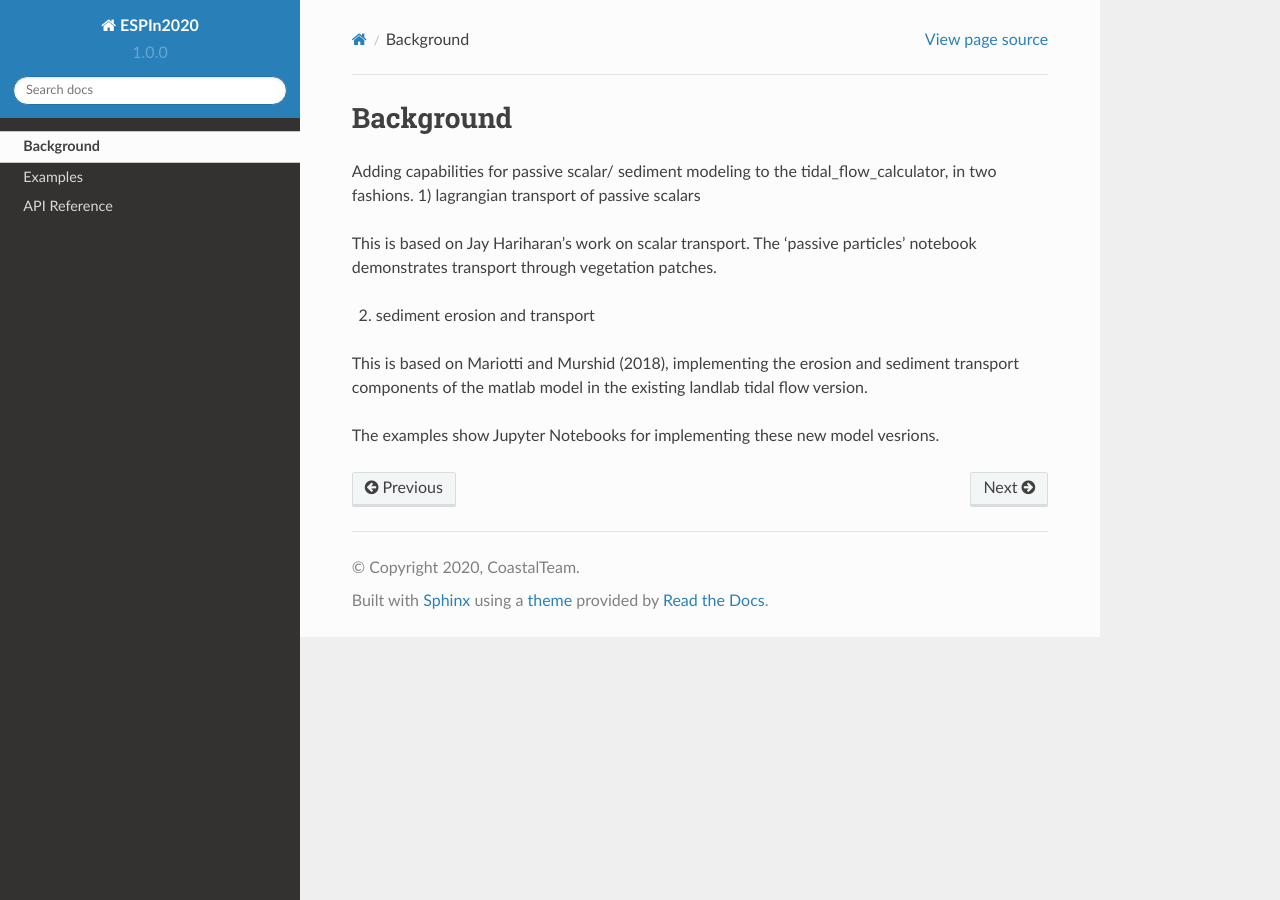
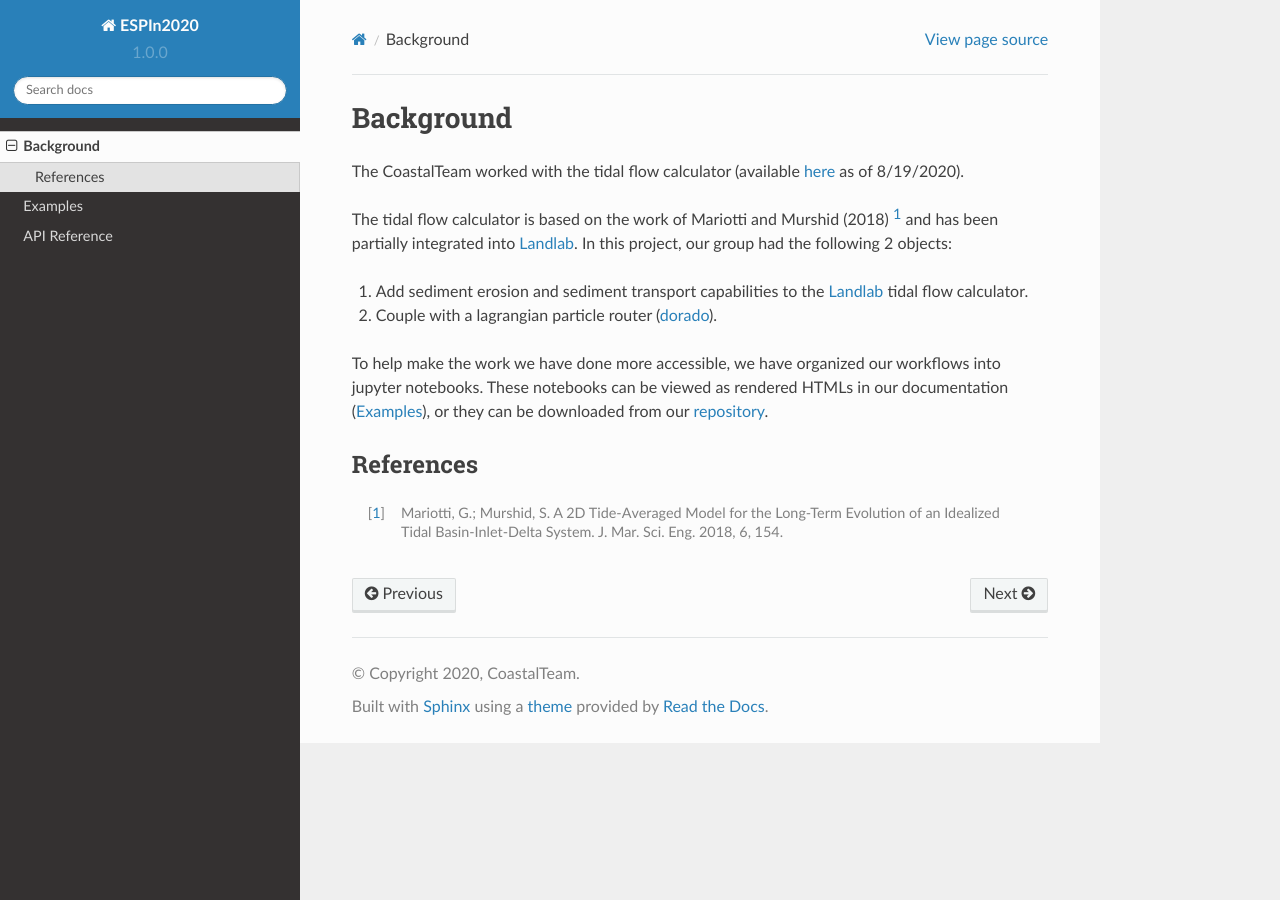
Before and after one commit to rmallen86/CoastalTeam, a Sphinx documentation site: the page built from docs/source/background/index.rst, in a window 1280 px wide. Built offline with Sphinx 7.4.7 and the Read the Docs theme 2.0.0, drawn with Linux system fonts in a browser that asks for light colours.

Commit message:
cleanup docs

```diff
--- a/docs/source/background/index.rst
+++ b/docs/source/background/index.rst
@@ -4,13 +4,19 @@
 Background
 ==========
 
-Adding capabilities for passive scalar/ sediment modeling to the tidal_flow_calculator, in two fashions.
-1) lagrangian transport of passive scalars
+The CoastalTeam worked with the tidal flow calculator (available `here <https://github.com/landlab/landlab/tree/gt/tidal-flow-component>`_ as of 8/19/2020).
 
-This is based on Jay Hariharan's work on scalar transport.  The 'passive particles' notebook demonstrates transport through vegetation patches.
+The tidal flow calculator is based on the work of Mariotti and Murshid (2018) [1]_ and has been partially integrated into `Landlab <http://landlab.github.io/>`_. In this project, our group had the following 2 objects:
 
-2) sediment erosion and transport
+1. Add sediment erosion and sediment transport capabilities to the `Landlab <http://landlab.github.io/>`_ tidal flow calculator.
 
-This is based on Mariotti and Murshid (2018), implementing the erosion and sediment transport components of the matlab model in the existing landlab tidal flow version.
 
-The examples show Jupyter Notebooks for implementing these new model vesrions.
+2. Couple with a lagrangian particle router (`dorado <https://passah2o.github.io/dorado/>`_).
+
+
+To help make the work we have done more accessible, we have organized our workflows into jupyter notebooks. These notebooks can be viewed as rendered HTMLs in our documentation (:ref:`examples`), or they can be downloaded from our `repository <https://github.com/espin-2020/CoastalTeam>`_.
+
+
+References
+----------
+.. [1] Mariotti, G.; Murshid, S. A 2D Tide-Averaged Model for the Long-Term Evolution of an Idealized Tidal Basin-Inlet-Delta System. J. Mar. Sci. Eng. 2018, 6, 154.
--- a/docs/source/examples/example01.rst
+++ /dev/null
@@ -1,6 +0,0 @@
-.. _example01:
-
-Example - 1
-===========
-
-.. todo:: Add example here
--- a/docs/source/examples/index.rst
+++ b/docs/source/examples/index.rst
@@ -4,11 +4,9 @@
 Examples
 ========
 
-Examples using the tidal flood component.
+Examples using the tidal flood component. For the raw jupyter notebook files and other associated content, please refer to our `repository <https://github.com/espin-2020/CoastalTeam>`_.
 
 .. toctree::
    :maxdepth: 1
 
-   example01
-   examplenotebook
    RandomField2D/RandomField2D
```
Also changed, not shown: docs/source/examples/examplenotebook.rst (deleted, +0 -24 lines), docs/source/examples/imgs/output_3_0.png (deleted).
